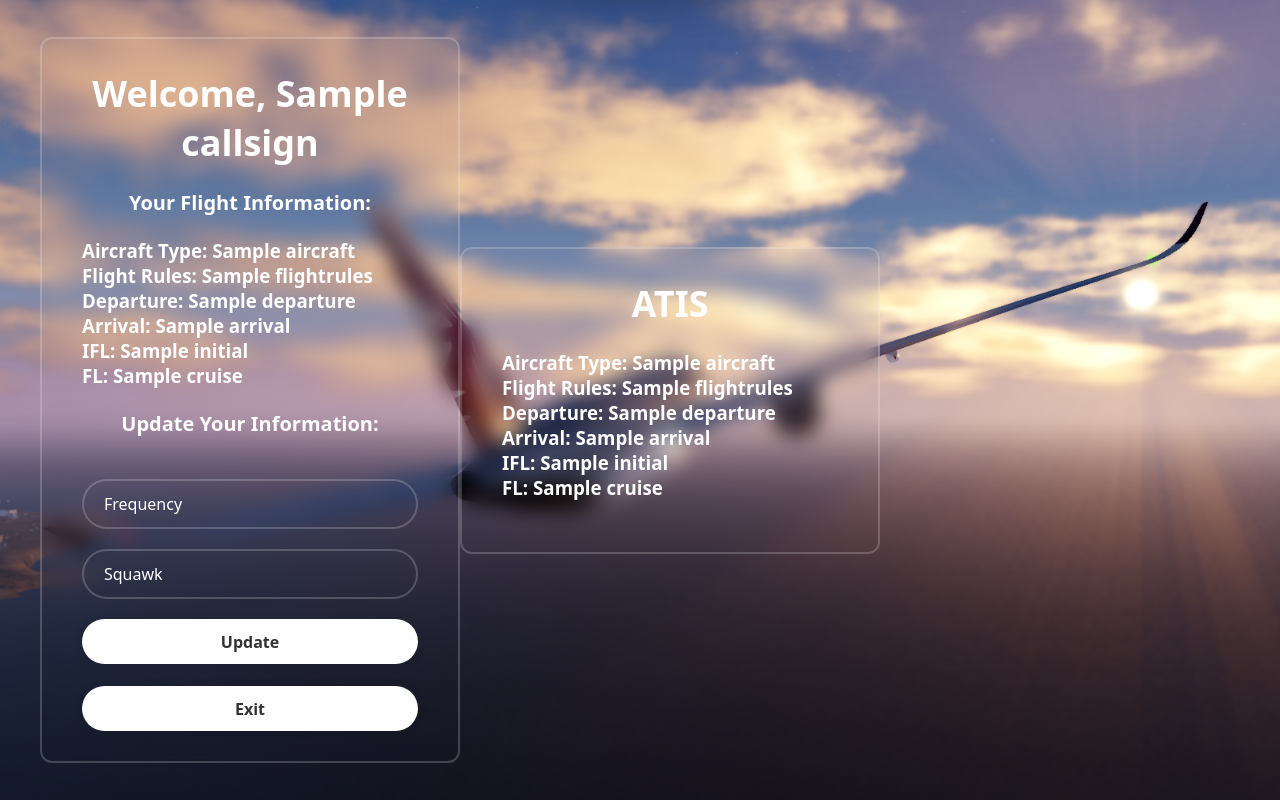
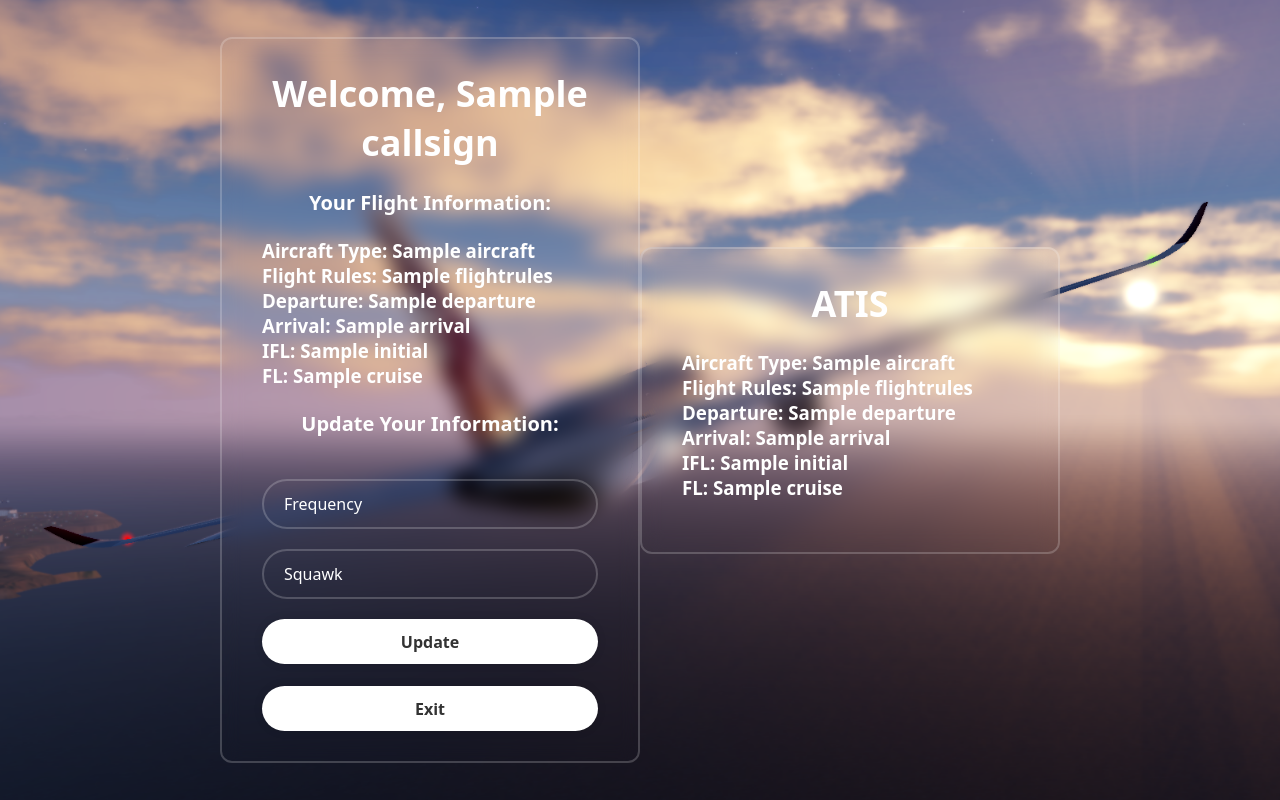
Before and after one commit to BedsAreDragons/transponderserver, a Flask app: template templates/pilot_page.html in a window 1280 px wide. Run offline with Flask 3, Linux system fonts and the light colour scheme; the template is opened without the code that fills it: most values are stand-ins (such as "Sample title", 1, 10 or a date in 2020).

Commit message:
Update PilotPage.css

```diff
--- a/static/PilotPage.css
+++ b/static/PilotPage.css
@@ -6,7 +6,7 @@
 }
 body{
     display:  flex;
-    justify-content: left;
+    justify-content: center;
     align-items: center;
     min-height: 100vh;
     background: url(bg.png) no-repeat;
```
